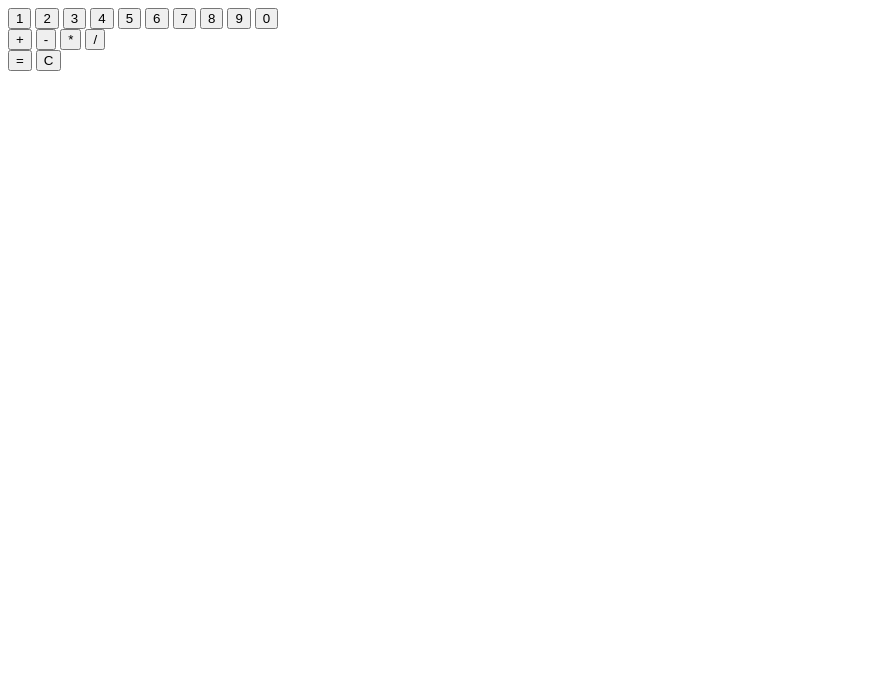
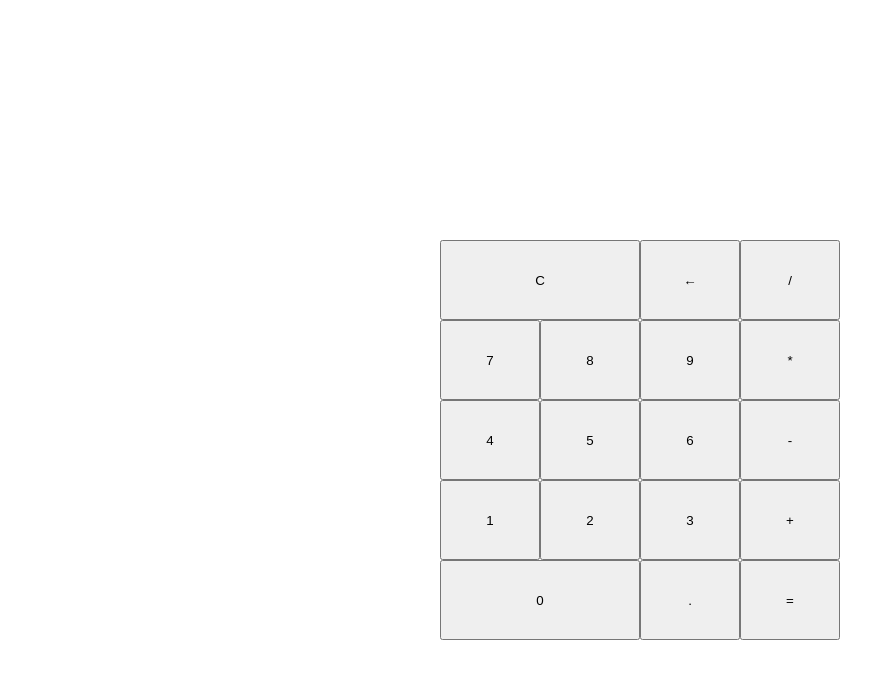
Before and after one commit to iren42/foundations-calc, a plain HTML site: page index.html in a window 1280 px wide. Shown: the whole page, without its empty margins (0-895 px from the left). Drawn offline with Linux system fonts and the light colour scheme.

Commit message:
style: calculator has a rectangle appearance

```diff
--- /dev/null
+++ b/calc.css
@@ -0,0 +1,38 @@
+* {
+	padding: 0;
+	margin: 0
+}
+
+body {
+	height: 100vh;
+	width: 100vw;
+	display: flex;
+	justify-content: center;
+	align-items: center;
+}
+
+.calculator {
+	display: flex;
+	flex-direction: column;
+	min-width: 400px;
+	min-height: auto;
+}
+
+.row {
+	flex: 1 1 80px;
+	display: flex;
+}
+
+.row button {
+	flex: 1 1 80px;
+}
+
+.row .clear,
+.row .zero {
+	flex-grow: 6;
+}
+
+/* .row .backspace, */
+/* .row .operator { */
+/* 	flex-grow: 1; */
+/* } */
--- a/index.html
+++ b/index.html
@@ -4,35 +4,43 @@
 		<meta charset="UTF-8">
 		<title>Calculator</title>
 		<meta name="viewport" content="width=device-width,initial-scale=1">
-		<link rel="stylesheet" href="">
+		<link rel="stylesheet" href="./calc.css">
 		<script src="./calc.js" defer></script>
 		<!--Additional elements for browsers and robots go here goes here-->
 	</head>
 	<body>
 		<!--Elements visible to users go here-->
-		<!-- Numbers -->
-		<div class="digits">
-		<button class="digit" type="button">1</button>
-		<button class="digit" type="button">2</button>
-		<button class="digit" type="button">3</button>
-		<button class="digit" type="button">4</button>
-		<button class="digit" type="button">5</button>
-		<button class="digit" type="button">6</button>
-		<button class="digit" type="button">7</button>
-		<button class="digit" type="button">8</button>
-		<button class="digit" type="button">9</button>
-		<button class="digit" type="button">0</button>
-		</div>
-		<!-- operators -->
-		<div class="operators">
-		<button class="operator" type="button">+</button>
-		<button class="operator" type="button">-</button>
-		<button class="operator" type="button">*</button>
-		<button class="operator" type="button">/</button>
+		<div class="calculator">
+			<div class="display row"></div>
+			<div class="row">
+				<button class="clear" type="button">C</button>
+				<button class="backspace" type="button">←</button>
+				<button class="operator" type="button">/</button>
+			</div>
+			<div class="row">
+				<button class="digit" type="button">7</button>
+				<button class="digit" type="button">8</button>
+				<button class="digit" type="button">9</button>
+				<button class="operator" type="button">*</button>
+			</div>
+			<div class="row">
+				<button class="digit" type="button">4</button>
+				<button class="digit" type="button">5</button>
+				<button class="digit" type="button">6</button>
+				<button class="operator" type="button">-</button>
+			</div>
+			<div class="row">
+				<button class="digit" type="button">1</button>
+				<button class="digit" type="button">2</button>
+				<button class="digit" type="button">3</button>
+				<button class="operator" type="button">+</button>
+			</div>
+			<div class="row">
+				<button class="digit zero" type="button">0</button>
+				<button class="dot" type="button">.</button>
+				<button class="equals" type="button">=</button>
+			</div>
 		</div>
 
-		<button class="equals" type="button">=</button>
-		<button class="clear" type="button">C</button>
-		<div class="display"></div>
 	</body>
 </html>
```
